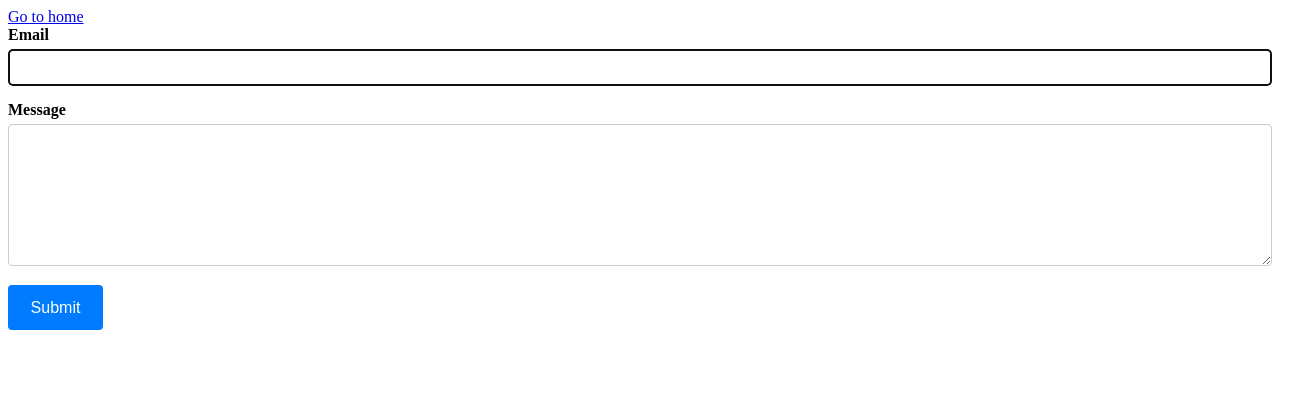
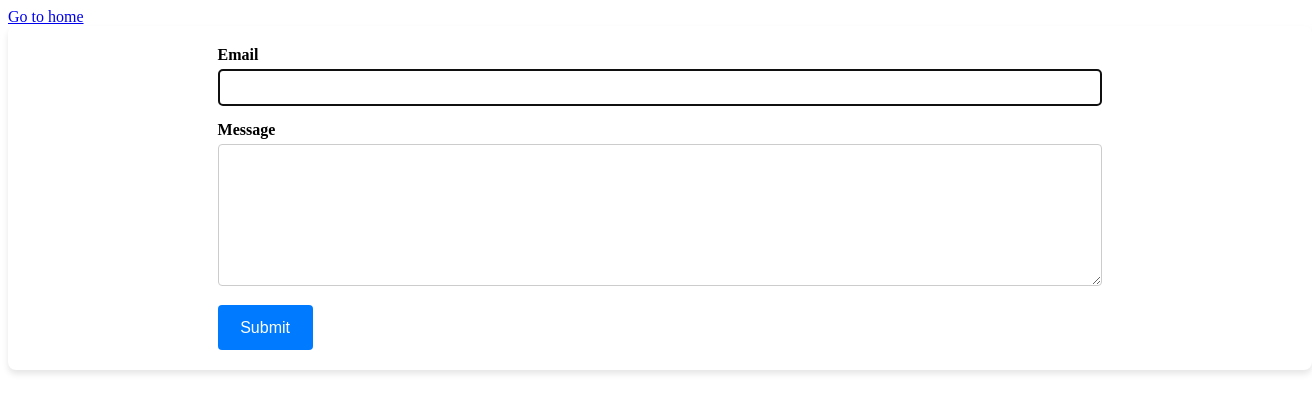
Before and after one commit to OlhaMy/goit-js-hw-09, a website built with Vite: page src/2-form.html in a window 1280 px wide. Shown: the whole page, 1312 px wide, since content can reach past the window. Built offline with nearby package versions, Linux system fonts and the light colour scheme.

Commit message:
update 2-form.css

```diff
--- a/src/2-form.html
+++ b/src/2-form.html
@@ -8,8 +8,8 @@
     <link rel="stylesheet" href="./css/2-form.css" />
   </head>
   <body>
-    <section>
-      <a href="./index.html">Go to home</a>
+    <a href="./index.html">Go to home</a>
+    <section class="feedback-section">
       <form class="feedback-form" autocomplete="off">
         <label>
           Email
--- a/src/css/2-form.css
+++ b/src/css/2-form.css
@@ -1,14 +1,19 @@
 .feedback-section {
+  display: flex;
+  justify-content: center;
+  align-items: center;
+
   background-color: #ffffff;
   border-radius: 8px;
   box-shadow: 0 4px 6px rgba(0, 0, 0, 0.1);
   padding: 20px;
 
-  max-width: 360px;
-  margin: 24px;
+  width: 100%;
+
 }
 
 .feedback-form {
+  width: 70%;
   display: flex;
   flex-direction: column;
 }
```
